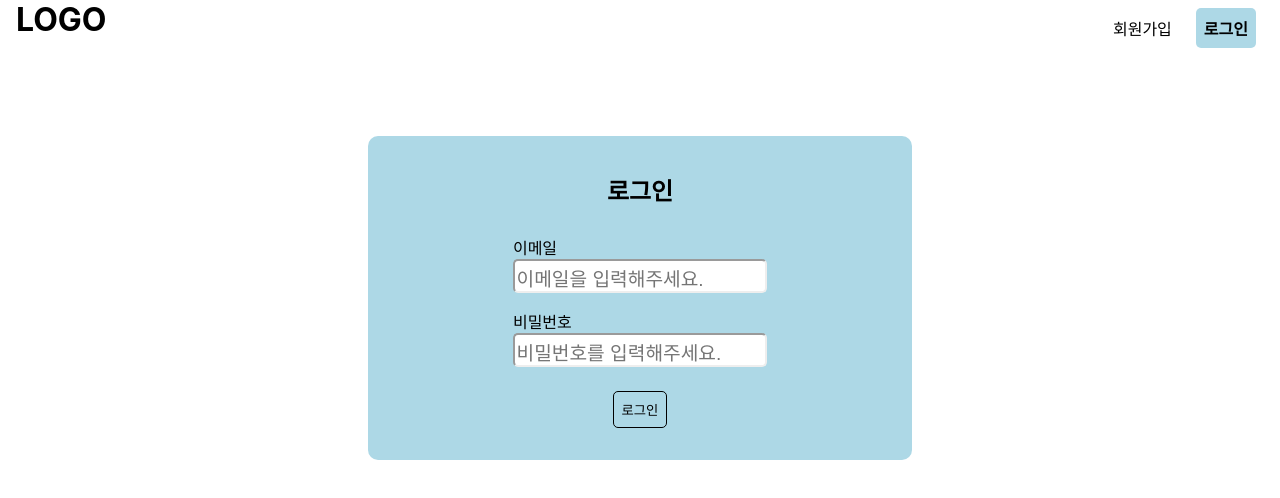
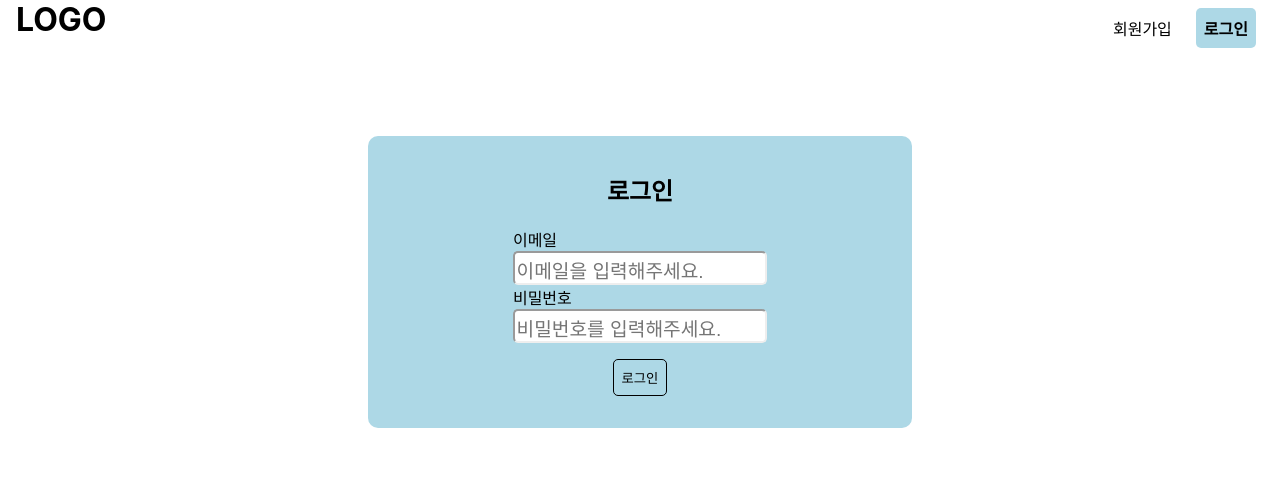
Before and after one commit to bbumjun/alethio-test, a React (Create React App) app: page /login in a window 1280 px wide. Shown: the top 498 px of the page. Built offline with nearby package versions, Linux system fonts and the light colour scheme.

Commit message:
💄apply Label component

```diff
--- a/src/components/molcules/FormInput/index.jsx
+++ b/src/components/molcules/FormInput/index.jsx
@@ -14,7 +14,7 @@ const FormInput = ({
   validation,
 }) => {
   return (
-    <S.Label>
+    <S.StyledLabel labelFor={name}>
       <Text>{label}</Text>
       <S.StyledInput
         name={name}
@@ -27,7 +27,7 @@ const FormInput = ({
         validation={validation}
         validator={validator}
       />
-    </S.Label>
+    </S.StyledLabel>
   );
 };
 
--- a/src/components/molcules/FormInput/style.js
+++ b/src/components/molcules/FormInput/style.js
@@ -1,7 +1,7 @@
-import { Input } from 'components/atoms';
+import { Input, Label } from 'components/atoms';
 import styled from 'styled-components';
 
-export const Label = styled.label`
+export const StyledLabel = styled(Label)`
   margin: 0.5rem;
 `;
 export const StyledInput = styled(Input)`
```
